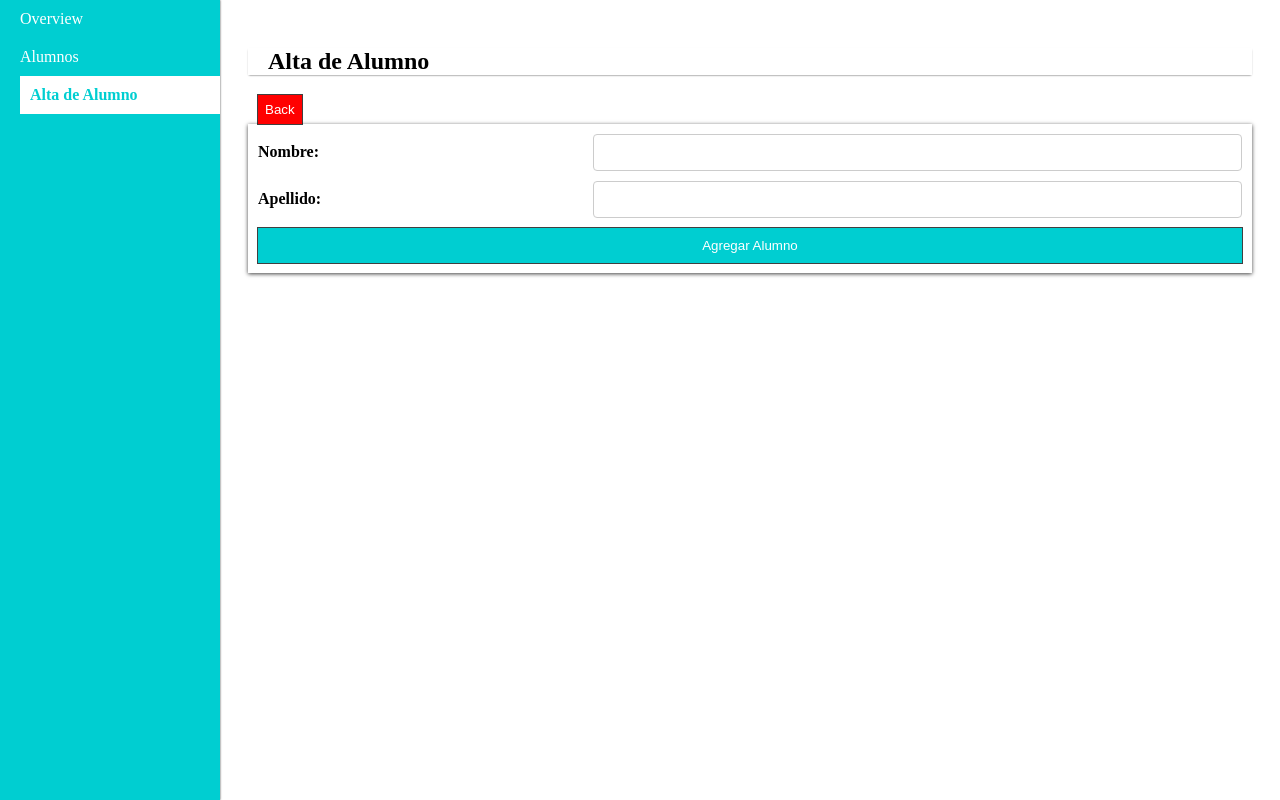
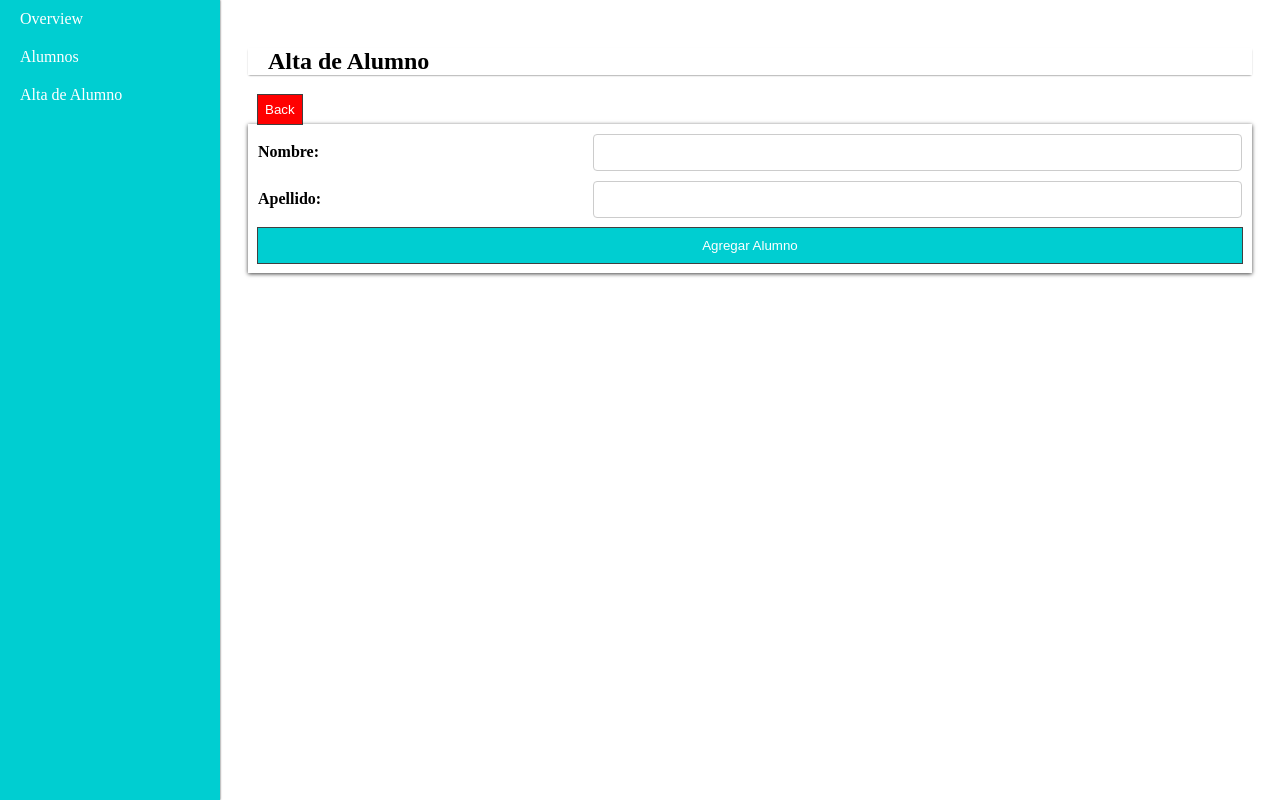
Before and after one commit to florsnm/TP1, a plain HTML site: page Alta.html in a window 1280 px wide. Drawn offline with Linux system fonts and the light colour scheme.

Commit message:
Update Styles.css

```diff
--- a/Styles.css
+++ b/Styles.css
@@ -22,10 +22,10 @@
 }
 
 .menu a.selected {
-    background-color: white;
-    color: darkturquoise;
-    padding-left: 10px;
-    font-weight: 700;
+    background-color: darkturquoise;
+    color: white;
+    padding-left: 10px 0;
+    font-weight: 400;
 }
 
 .menu a:hover {
```
